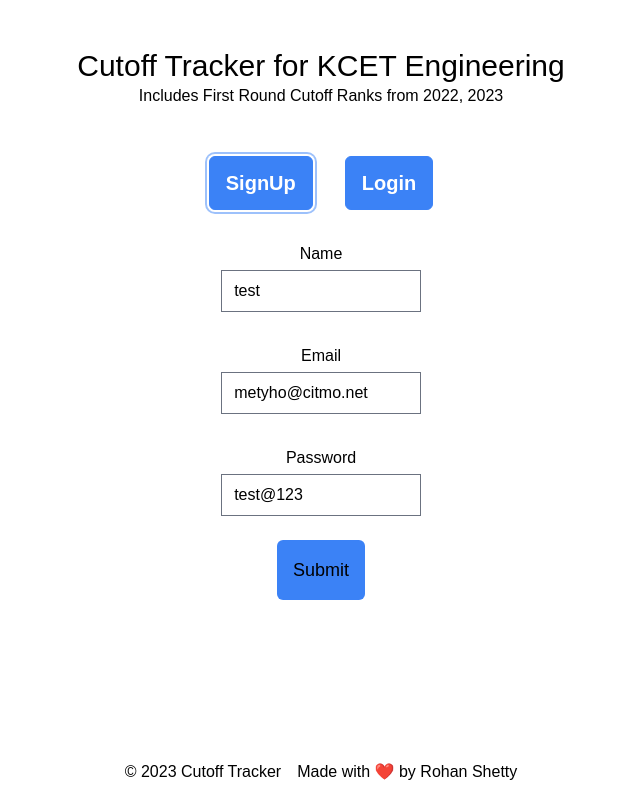
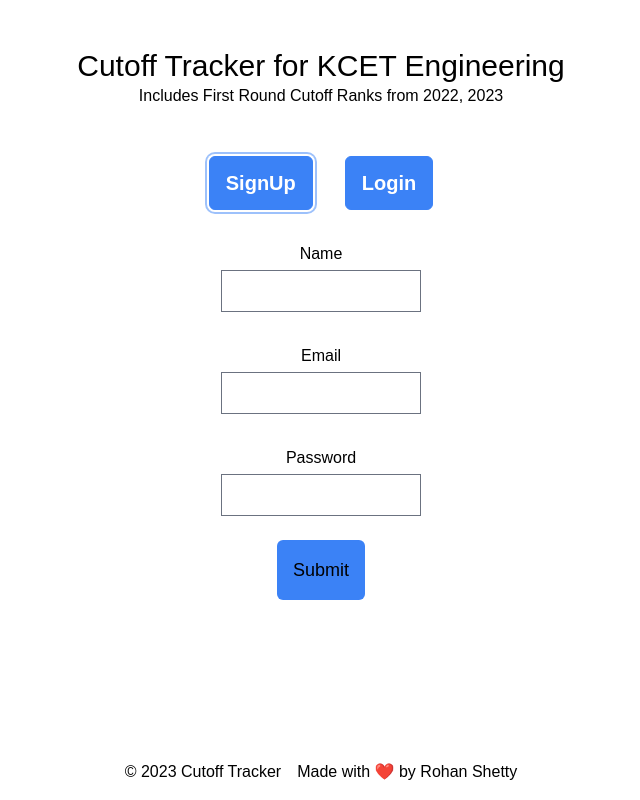
Before and after one commit to rohansh-tty/Kcet_Frontend, a React (Vite) app: page / in a window 1280 px wide. Both pictures are taken after a click on the button "SignUp". Shown: the whole page, without its empty margins (319-959 px from the left). Built offline with nearby package versions, Linux system fonts and the light colour scheme; a web font is replaced by a local one.

Commit message:
chore: removed signup defaults

```diff
--- a/src/components/Login.tsx
+++ b/src/components/Login.tsx
@@ -54,7 +54,7 @@ export const Signup = ({ verifyHandler }: any) => {
           <label>Name</label>
           <input
             className="w-[40%]"
-            defaultValue="test"
+            defaultValue=""
             {...register('username')}
           />
         </div>
@@ -63,7 +63,7 @@ export const Signup = ({ verifyHandler }: any) => {
           <label>Email</label>
           <input
             className="w-[40%]"
-            defaultValue="metyho@citmo.net"
+            defaultValue=""
             {...register('email', {
               required: true,
               pattern: {
@@ -79,7 +79,7 @@ export const Signup = ({ verifyHandler }: any) => {
           <label>Password</label>
           <input
             className="w-[40%]"
-            defaultValue="test@123"
+            defaultValue=""
             {...register('password', { required: true })}
           />
           {/* errors will return when field validation fails  */}
```
